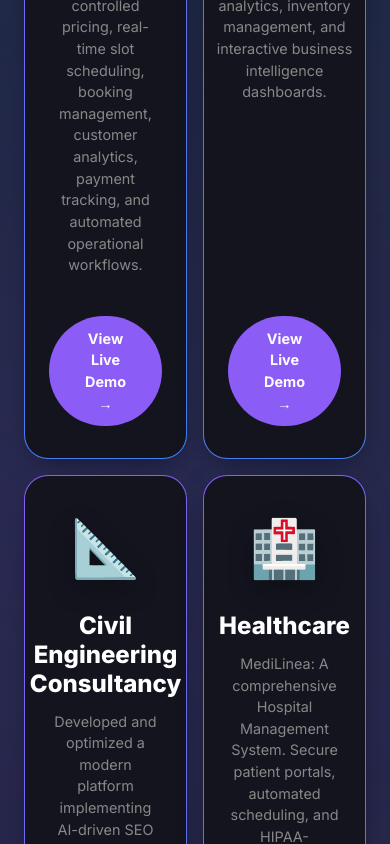
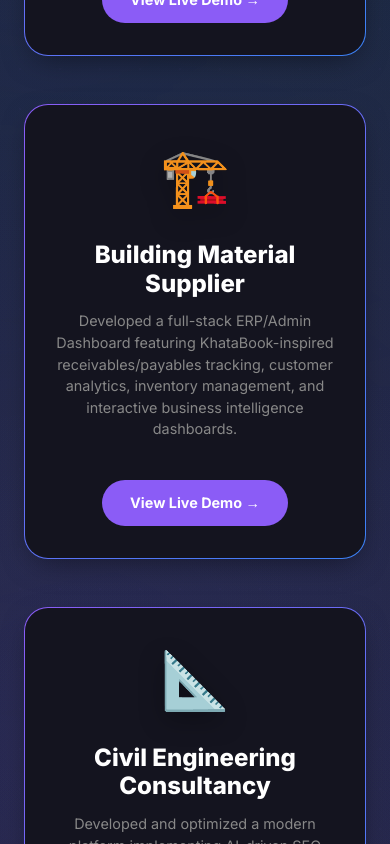
Before and after one commit to tanmay0329/Portfolio-Website, a React (Vite) app: page / in a window 390 px wide. Shown: the part 8178-9022 px from the top of the page. Built offline with nearby package versions, Linux system fonts and the light colour scheme.

Commit message:
UI: Reverted WebSolutions mobile grid to 1-column and enhanced scrollbar for mobile compatibility

```diff
--- a/src/components/web/WebSolutions.jsx
+++ b/src/components/web/WebSolutions.jsx
@@ -125,7 +125,7 @@ const WebSolutions = () => {
           </motion.p>
         </div>
 
-        <div className="grid grid-cols-2 lg:grid-cols-3 gap-4 sm:gap-8 md:gap-12 lg:gap-16">
+        <div className="grid grid-cols-1 lg:grid-cols-3 gap-12 sm:gap-8 md:gap-12 lg:gap-16">
           {webProjects.map((project, idx) => (
             <motion.div
               key={idx}
--- a/src/index.css
+++ b/src/index.css
@@ -24,16 +24,23 @@
 
 /* Custom scrollbar */
 ::-webkit-scrollbar {
-  width: 8px;
+  width: 6px;
 }
 
 ::-webkit-scrollbar-track {
-  background: #1a1a2e;
+  background: #0a0a0f;
 }
 
 ::-webkit-scrollbar-thumb {
-  background: linear-gradient(135deg, #8b5cf6, #3b82f6);
-  border-radius: 4px;
+  background: #8b5cf6;
+  background: linear-gradient(to bottom, #8b5cf6, #3b82f6);
+  border-radius: 10px;
+}
+
+/* For Firefox */
+* {
+  scrollbar-width: thin;
+  scrollbar-color: #8b5cf6 #0a0a0f;
 }
 
 /* Glassmorphism utility */
```
